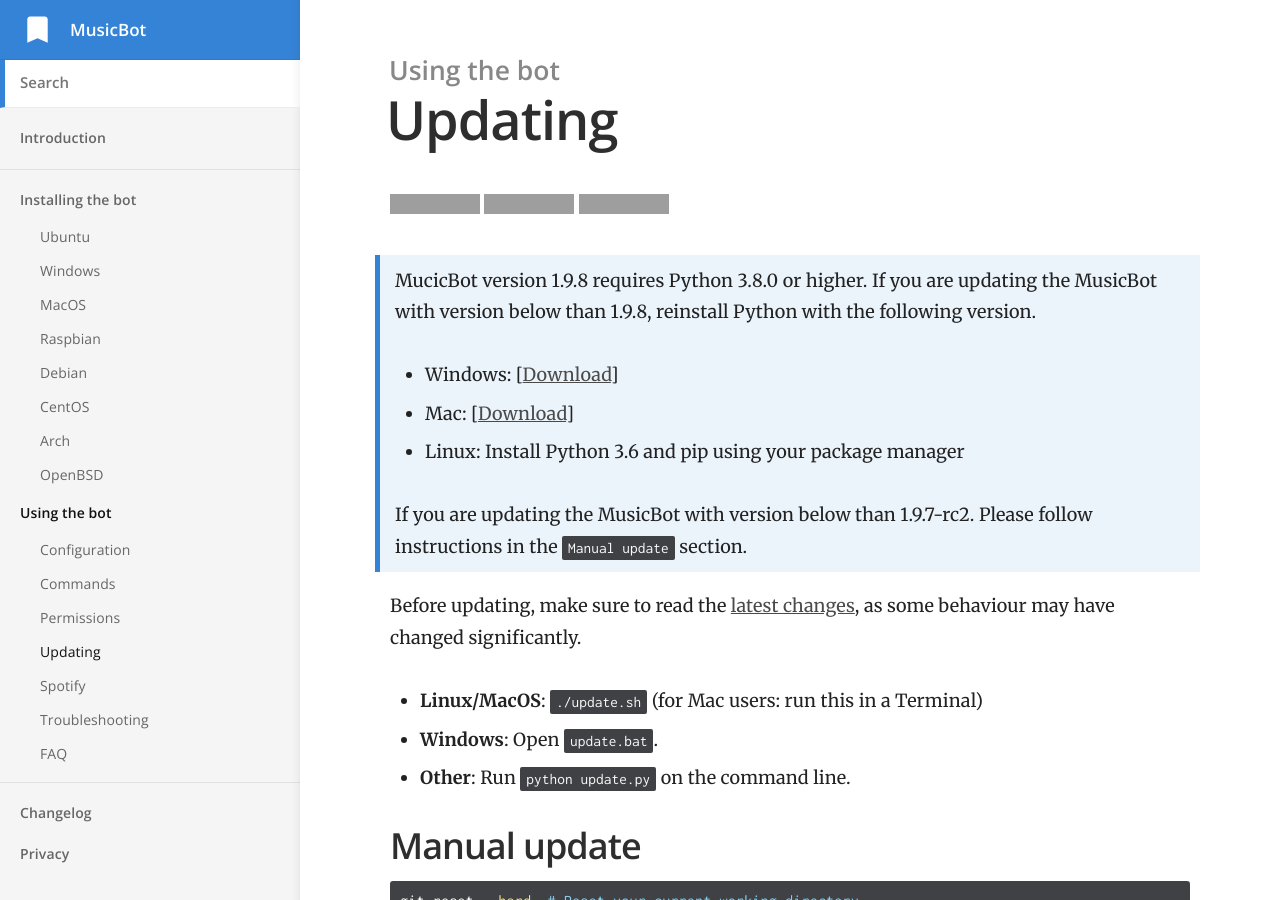
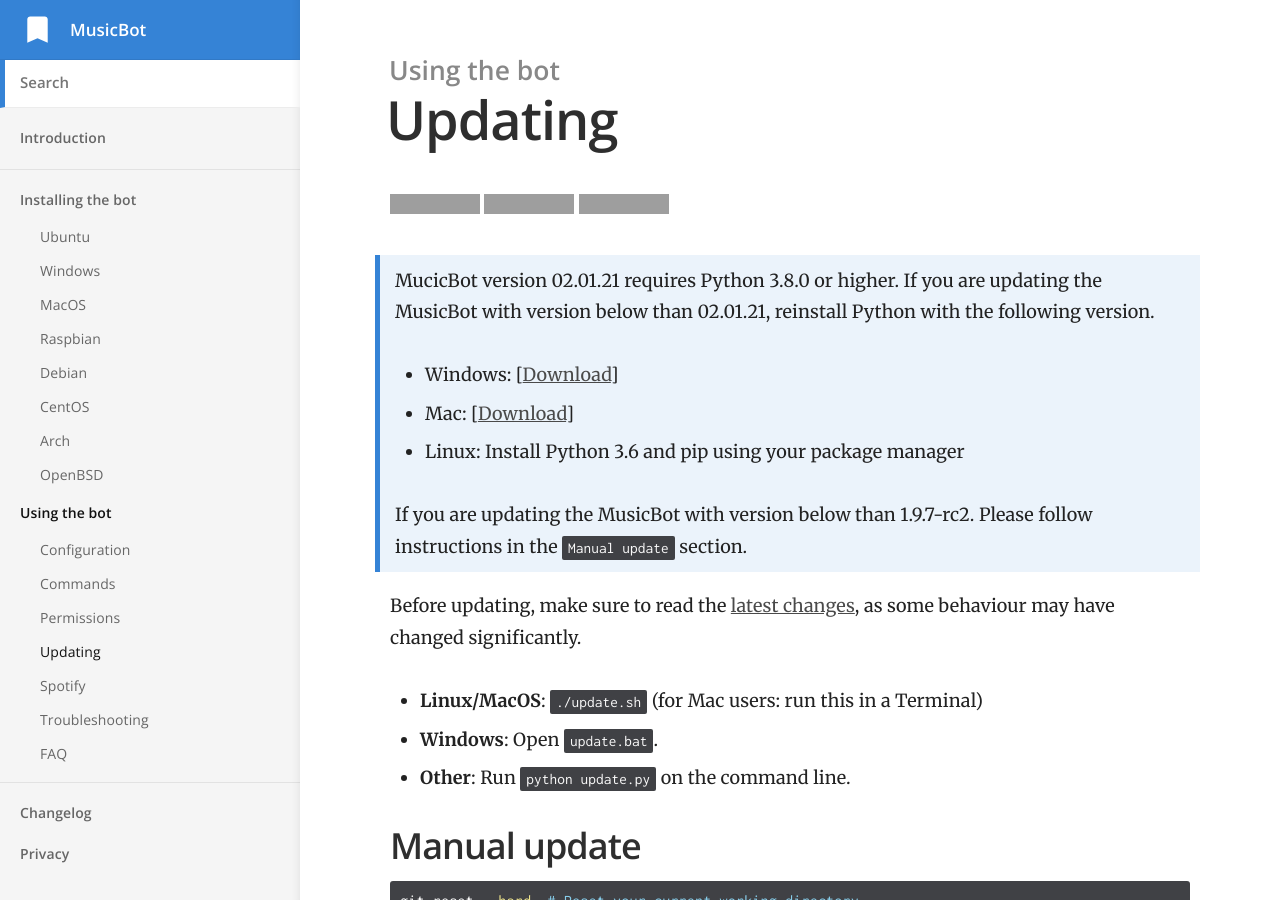
Before and after one commit to Just-Some-Bots/MusicBot, a Jekyll site: the page built from _docs/using/updating.md, in a window 1280 px wide and 900 px high. Built offline with Jekyll 4.4.1, drawn with Linux system fonts in a browser that asks for light colours; grey boxes are pictures that could not be loaded.

Commit message:
Update updating.md
update new version of MusicBot

```diff
--- a/_docs/using/updating.md
+++ b/_docs/using/updating.md
@@ -8,7 +8,7 @@ order: 4
 [![GitHub forks](https://img.shields.io/github/forks/Just-Some-Bots/MusicBot.svg)](https://github.com/Just-Some-Bots/MusicBot/network)
 [![Python version](https://img.shields.io/badge/python-3.5%2C%203.6%2C%203.7-blue.svg)](https://python.org)
 
-> MucicBot version 1.9.8 requires Python 3.8.0 or higher. If you are updating the MusicBot with version below than 1.9.8, reinstall Python with the following version.
+> MucicBot version 02.01.21 requires Python 3.8.0 or higher. If you are updating the MusicBot with version below than 02.01.21, reinstall Python with the following version.
 > - Windows: [[Download](https://www.python.org/ftp/python/3.7.0/python-3.7.0.exe)]
 > - Mac: [[Download](https://www.python.org/ftp/python/3.6.6/python-3.6.6-macosx10.6.pkg)]
 > - Linux: Install Python 3.6 and pip using your package manager
```
